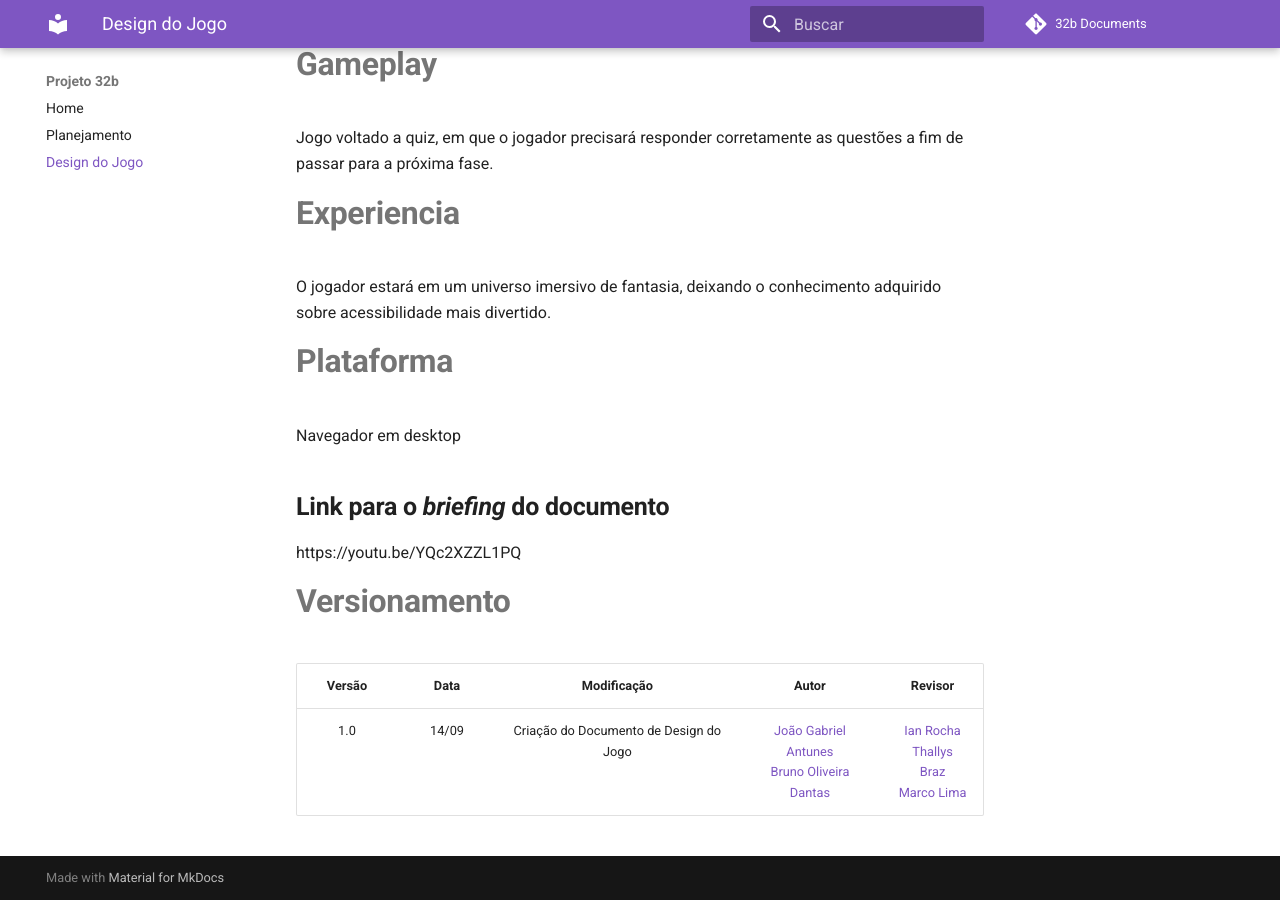
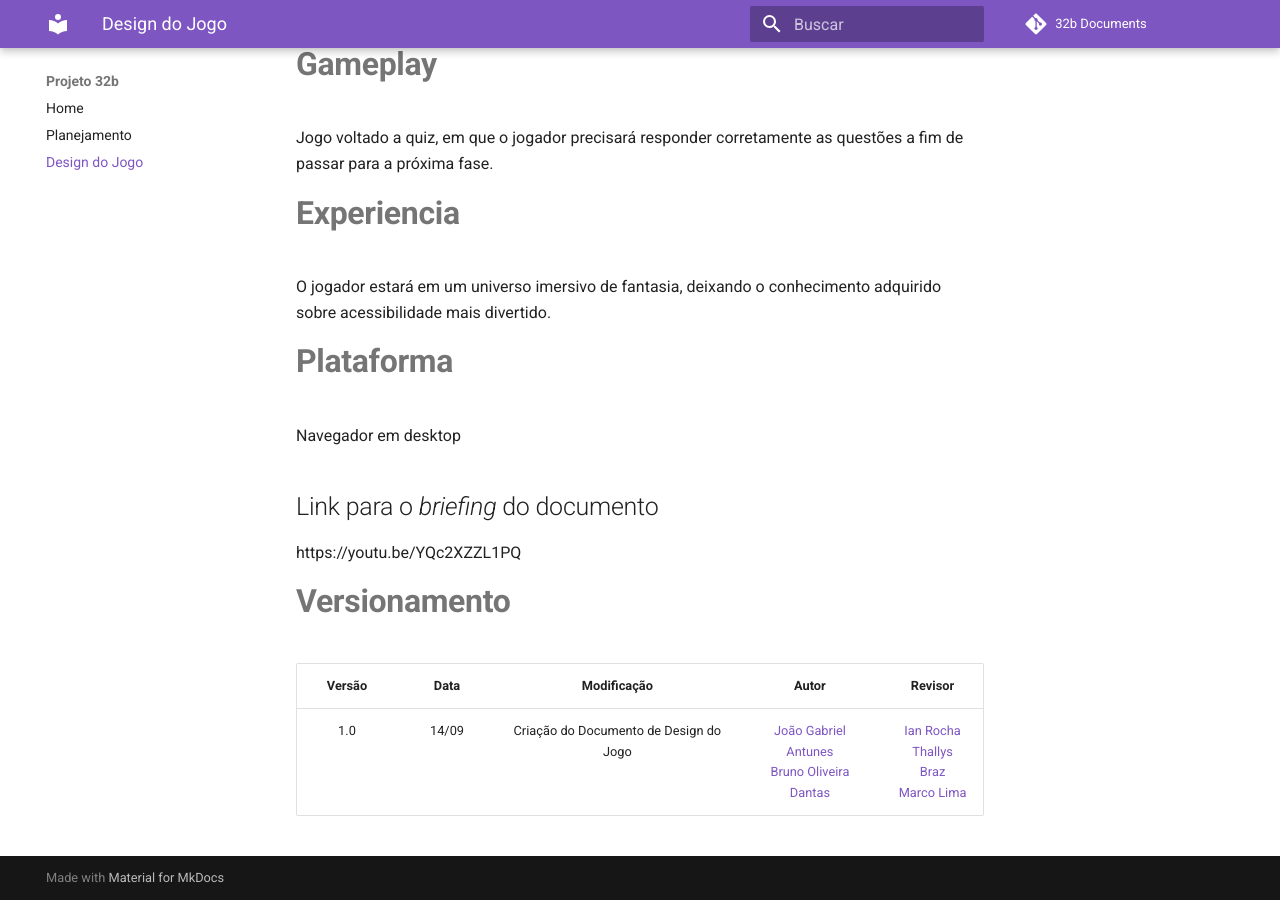
Before and after one commit to Design-de-Jogos/2020.1-D32, an MkDocs documentation site: the page built from docs/designjogo.md, in a window 1280 px wide and 900 px high, scrolled down 3244 px. Built offline with MkDocs 1.6.1 and Material for MkDocs 9.7.7, drawn with Linux system fonts in a browser that asks for light colours; comment, search, counter and statistics services are not loaded.

Commit message:
Corrigindo typo.

```diff
--- a/docs/designjogo.md
+++ b/docs/designjogo.md
@@ -88,7 +88,7 @@ O jogador estará em um universo imersivo de fantasia, deixando o conhecimento a
 
 Navegador em desktop
 
-## **Link para o _briefing_ do documento**
+## Link para o _briefing_ do documento
 https://youtu.be/YQc2XZZL1PQ
 
 # **Versionamento**
```
